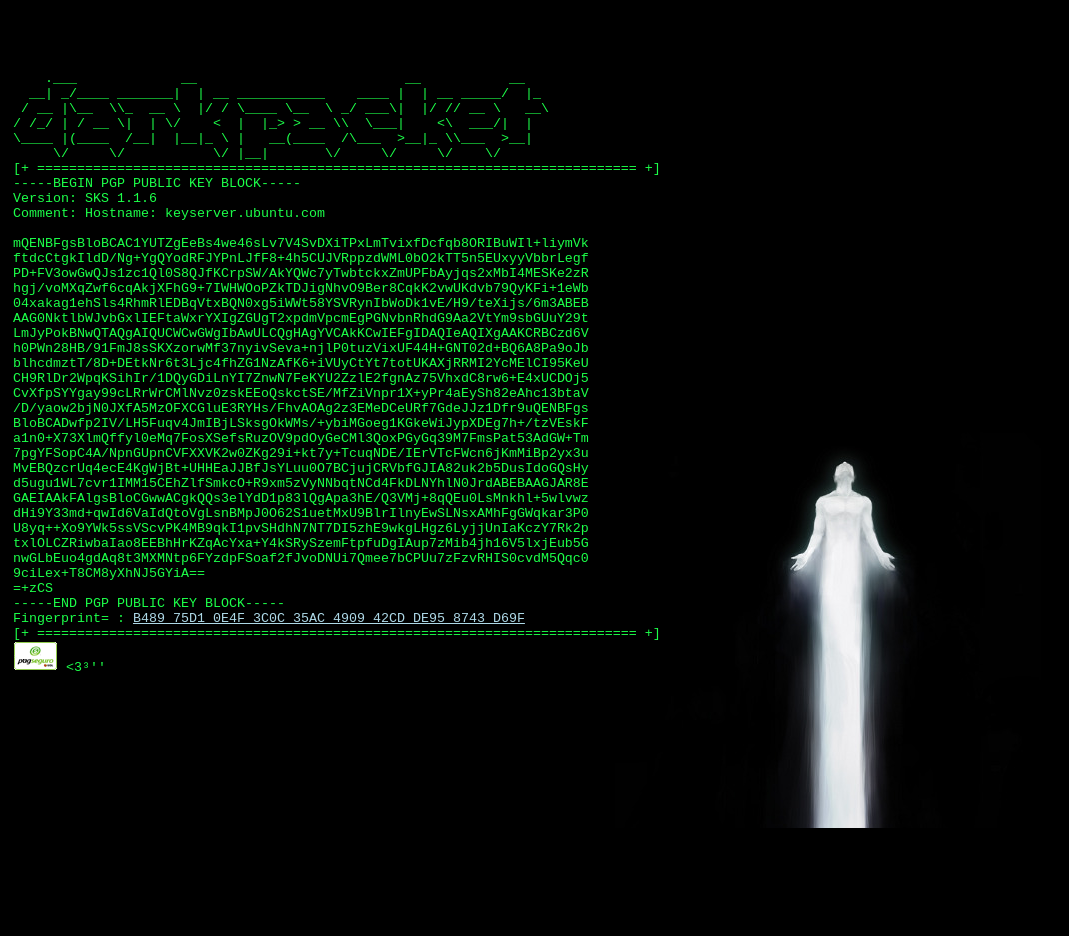
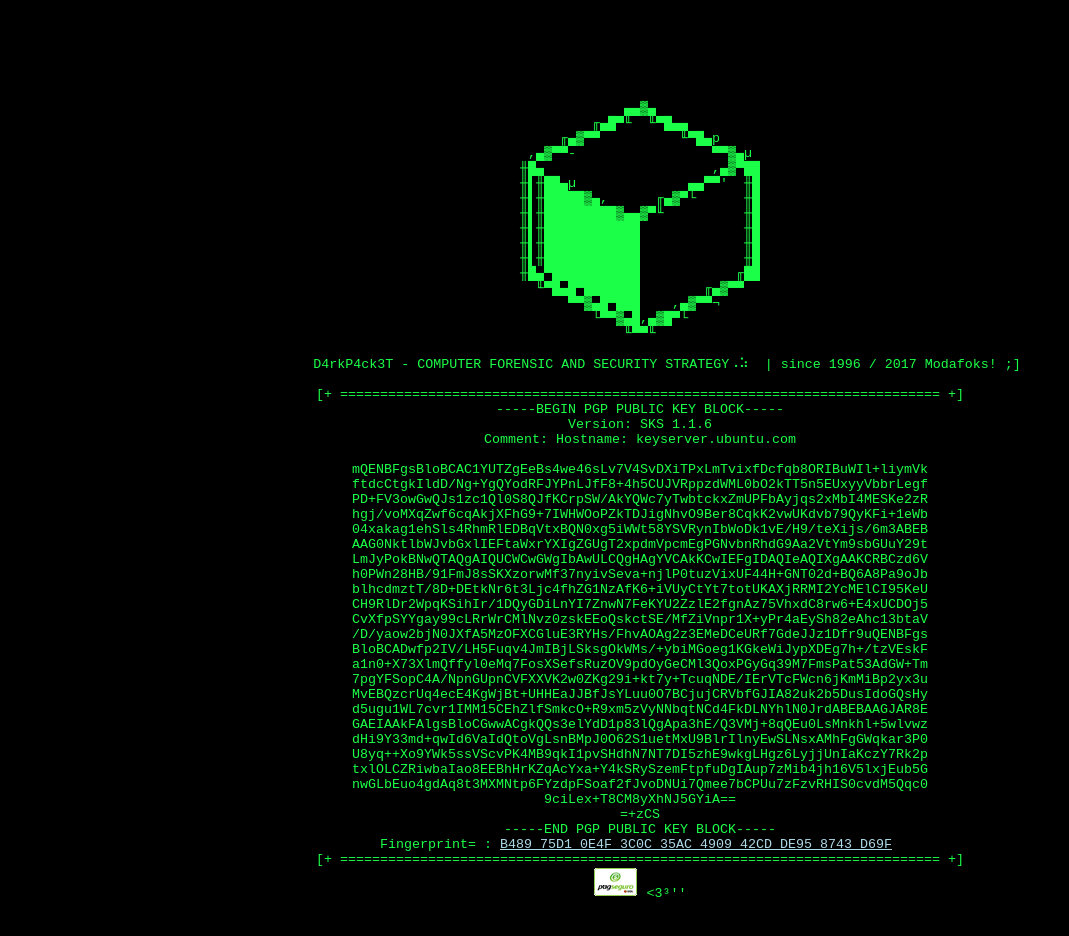
Before and after one commit to darkpacket/darkpacket.github.io, a plain HTML site: page index.html in a window 1280 px wide. Shown: the whole page, without its empty margins (0-1069 px from the left). Before the commit the page ends 828 px from the top, so only its background shows below. Drawn offline with Linux system fonts and the light colour scheme.

Commit message:
Website2

```diff
--- a/index.html
+++ b/index.html
@@ -21,21 +21,20 @@
 --------------------------------------------------------
 :::::: Tecnologias Utilizadas em Página ::::::
 # Github Pages! <3³' :D ;
-# Bootstrap Template GrayGrids, thanks so mutch :) ;
 # Googleapis Font's;
 # Jquery Script
 
 -->
 
 <html><head><meta http-equiv="Content-Type" content="text/html; charset=UTF-8">
-<title>Kembolle Amilkar de Oliveira || COMPUTER FORENSIC AND SECURITY STRATEGY   ⠠⠵ </title>
+<title>D4rkP4ck3T || COMPUTER FORENSIC AND SECURITY STRATEGY   ⠠⠵ </title>
 <meta name="author" content="O.liverkall">
 <meta name="generator">
 
 <!-- Style :D -->
 <style type="text/css">
 body {background-color:#000000;
-background-image: url("shadow/img/traveler.jpg");
+background-image: url("#");
 background-repeat: no-repeat;
 background-position: right top;
 background-attachment: scroll;
@@ -55,17 +54,31 @@
 .code {width: 46em;  overflow: auto; border: 1px dotted darkgrey; padding: 5px;}
 </style> <!-- Style -->
 </head> <!-- HEAD -->
-
-<body>
+<body> <!-- BODY -->
 <pre>
+<center>
 <div class="blogs">
 
-    .___             __                          __           __
-  __| _/____ _______|  | __ ___________    ____ |  | __ _____/  |_
- / __ |\__  \\_  __ \  |/ / \____ \__  \ _/ ___\|  |/ // __ \   __\
-/ /_/ | / __ \|  | \/    <  |  |_> > __ \\  \___|    <\  ___/|  |
-\____ |(____  /__|  |__|_ \ |   __(____  /\___  >__|_ \\___  >__|
-     \/     \/           \/ |__|       \/     \/     \/    \/
+
+                                      ▄▄▓▄
+                                  ╓▄█▀╙  ╙▀█▄▄
+                              ╓▄▓▀▀          ╙▀█▄p
+                          ,▄▓▀▀-                 ▀▀▓▄µ
+                         ╫█▄                     ,▄▓▀██
+                         ╫▌╫██▄µ              ▄▄▀▀'  ╫█
+                         ╫▌╫█████▓▄,      ╓▄▓▀└      ╫█
+                         ╫▌╫█████████▓▄▄▓▀╙          ╫█
+                         ╫▌╫████████████             ╫█
+                         ╫▌╫████████████             ╫█
+                         ╫▌╫████████████             ╫█
+                         ╫█▄▀███████████            ╓██
+                           ╙▀█▄█▀███████        ╓▄▓▀▀
+                               ▀▀▓▄█▀███    ,▄▓▀▀¬
+                                  └▀▀▓▄█,▄▓█▀└
+                                      ╙▀▀╙
+
+D4rkP4ck3T - COMPUTER FORENSIC AND SECURITY STRATEGY⠠⠵  | since 1996 / 2017 Modafoks! ;]
+
 [+ =========================================================================== +]
 -----BEGIN PGP PUBLIC KEY BLOCK-----
 Version: SKS 1.1.6
@@ -99,10 +112,10 @@
 Fingerprint= : <a href="shadow/key/kembolle.asc" target="_blank">B489 75D1 0E4F 3C0C 35AC 4909 42CD DE95 8743 D69F</a>
 [+ =========================================================================== +]
 <a href="https://pag.ae/bfd00DS" title="Pague-me uma Budweiser? :) " target="_blank" ><img src="shadow/img/pag_seguro.gif"></a> <3³''
-</div>
-</body>
+</div></center>
 
-      <div style="visibility:hidden">
-      <center><audio  autoplay loop><source src="shadow/music/Particles-Mix.mp3" style="display:none;" type="audio/mpeg"></audio></center></div>
+</body> <!-- BODY -->
+
+      <div style="visibility:hidden"> <center><audio  autoplay loop><source src="shadow/music/Particles-Mix.mp3" style="display:none;" type="audio/mpeg"></audio></center></div>
 
 </html>
```
